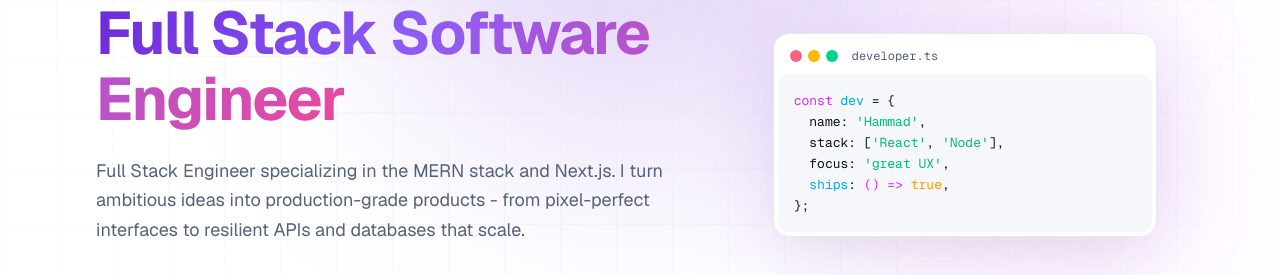
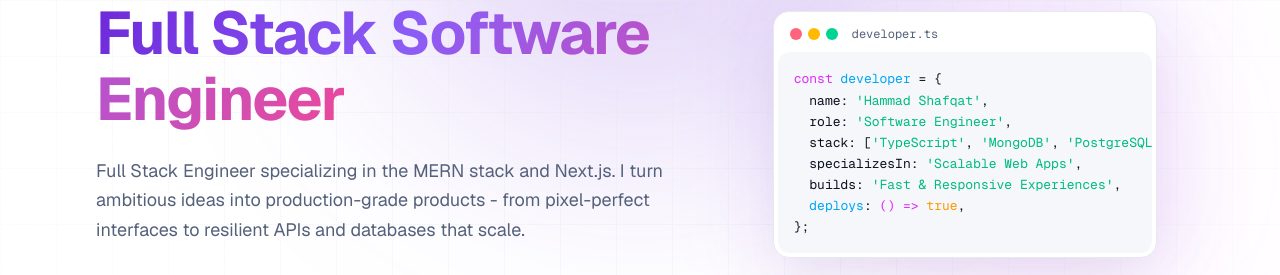
Before and after one commit to hammad-shafqat/portfolio-website, a Next.js app: page / in a window 1280 px wide. Shown: the part 280-555 px from the top of the page. Built offline with nearby package versions, Linux system fonts and the light colour scheme; no server answers.

Commit message:
create the floating card in hero section

```diff
--- a/app/components/Hero.tsx
+++ b/app/components/Hero.tsx
@@ -107,16 +107,27 @@ export default function Hero() {
             <pre className="overflow-x-auto rounded-xl bg-background-secondary p-4 font-mono text-[13px] leading-relaxed">
               <code>
                 <span className="text-fuchsia-500">const</span>{" "}
-                <span className="text-sky-500">dev</span> = {"{"}
+                <span className="text-sky-500">developer</span> = {"{"}
                 {"\n"}
-                {"  "}name: <span className="text-emerald-500">&apos;{profile.firstName}&apos;</span>,
+                {"  "}name: <span className="text-emerald-500">&apos;{profile.name}&apos;</span>,
                 {"\n"}
-                {"  "}stack: [<span className="text-emerald-500">&apos;React&apos;</span>,{" "}
-                <span className="text-emerald-500">&apos;Node&apos;</span>],
+                {"  "}role: <span className="text-emerald-500">&apos;Software Engineer&apos;</span>,
                 {"\n"}
-                {"  "}focus: <span className="text-emerald-500">&apos;great UX&apos;</span>,
+                {"  "}stack: [
+                <span className="text-emerald-500">&apos;TypeScript&apos;</span>,{" "}
+                <span className="text-emerald-500">&apos;MongoDB&apos;</span>,{" "}
+                <span className="text-emerald-500">&apos;PostgreSQL&apos;</span>,{" "}
+                <span className="text-emerald-500">&apos;Express&apos;</span>,{" "}
+                <span className="text-emerald-500">&apos;React&apos;</span>,{" "}
+                <span className="text-emerald-500">&apos;Node.js&apos;</span>,{" "}
+                <span className="text-emerald-500">&apos;Next.js&apos;</span>
+                ],
                 {"\n"}
-                {"  "}<span className="text-sky-500">ships</span>:{" "}
+                {"  "}specializesIn: <span className="text-emerald-500">&apos;Scalable Web Apps&apos;</span>,
+                {"\n"}
+                {"  "}builds: <span className="text-emerald-500">&apos;Fast & Responsive Experiences&apos;</span>,
+                {"\n"}
+                {"  "}<span className="text-sky-500">deploys</span>:{" "}
                 <span className="text-fuchsia-500">() =&gt;</span>{" "}
                 <span className="text-amber-500">true</span>,
                 {"\n"}
```
